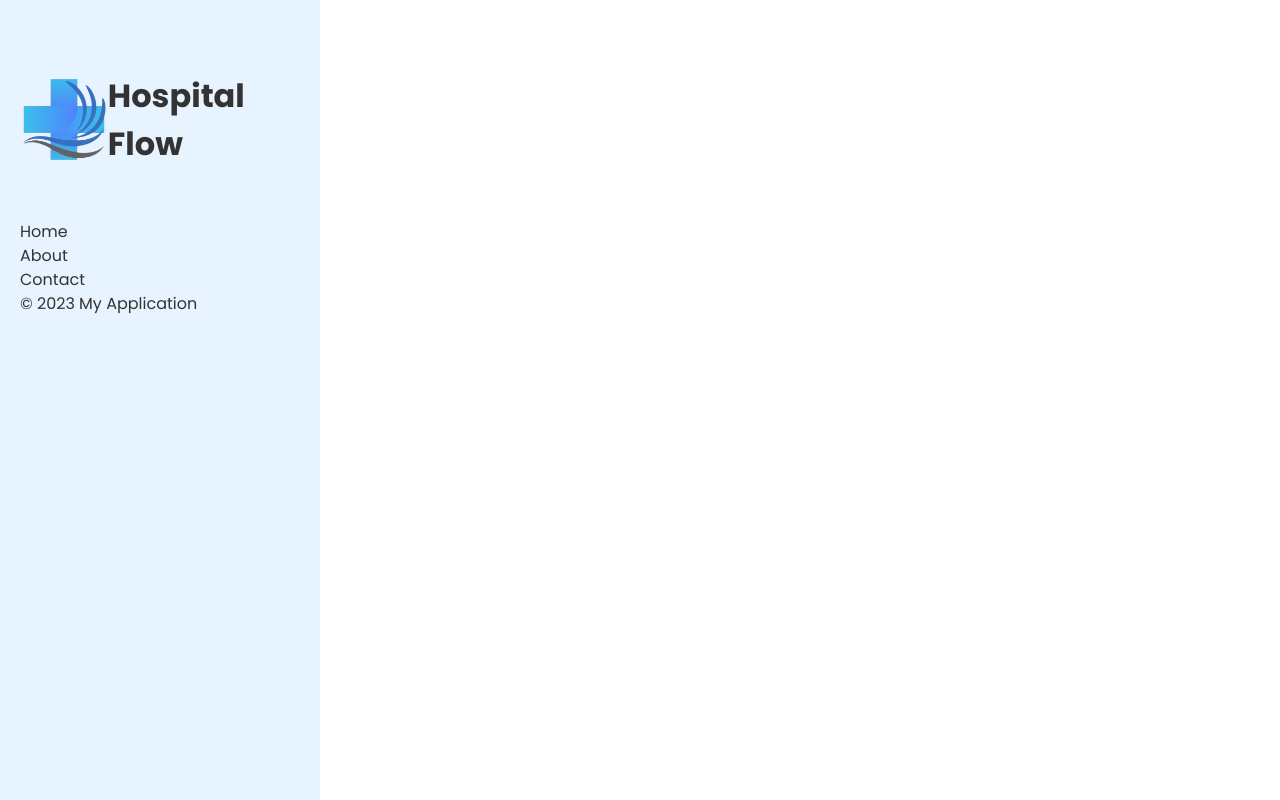
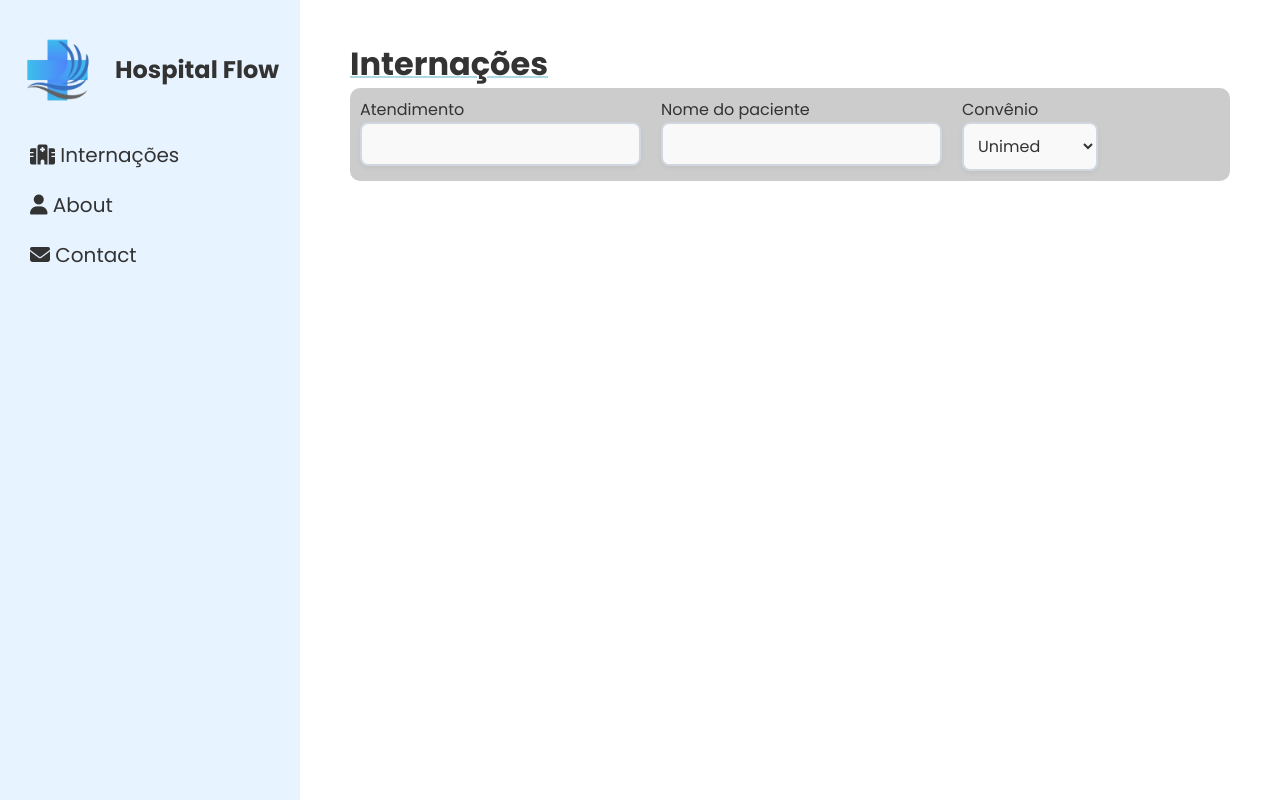
Before and after one commit to villarzz/front-end-hospital-flow, an Angular app: page /internacoes in a window 1280 px wide. Built offline with nearby package versions, Linux system fonts and the light colour scheme; some icons are missing.

Commit message:
adicionando Font Awesome e ajustando estilos da barra lateral e tela de internações

```diff
--- a/angular.json
+++ b/angular.json
@@ -38,7 +38,8 @@
               }
             ],
             "styles": [
-              "src/styles.css"
+              "src/styles.css",
+              "node_modules/@fortawesome/fontawesome-free/css/all.min.css"
             ],
             "scripts": [],
             "server": "src/main.server.ts",
--- a/package.json
+++ b/package.json
@@ -21,6 +21,7 @@
     "@angular/platform-server": "^18.2.0",
     "@angular/router": "^18.2.0",
     "@angular/ssr": "^18.2.10",
+    "@fortawesome/fontawesome-free": "^6.7.2",
     "@hugeicons/angular": "^1.0.4",
     "express": "^4.18.2",
     "rxjs": "~7.8.0",
--- a/src/app/app.module.ts
+++ b/src/app/app.module.ts
@@ -7,7 +7,6 @@ import { LoginComponent } from './pages/login/login.component';
 import { FormsModule } from '@angular/forms';
 import { InternacoesComponent } from './pages/internacoes/internacoes.component';
 import { SideBarComponent } from './components/side-bar/side-bar.component';
-import { HugeIconsModule } from './modules/huge-icons/huge-icons.module';
 import { HttpClientModule } from '@angular/common/http';
 
 @NgModule({
@@ -21,7 +20,6 @@ import { HttpClientModule } from '@angular/common/http';
     BrowserModule,
     FormsModule,
     AppRoutingModule,
-    HugeIconsModule,
     HttpClientModule
   ],
   providers: [
--- a/src/app/components/side-bar/side-bar.component.css
+++ b/src/app/components/side-bar/side-bar.component.css
@@ -1,5 +1,5 @@
 .side-bar {
-  width: 25%;
+  width: 300px;
   height: 100vh;
   background-color: #e7f3ff;
   display: flex;
@@ -7,25 +7,44 @@
   padding: 20px;
 }
 
-.side-bar__header{
+.side-bar__header {
   display: flex;
-  justify-content: center;
+  gap: 20px;
   align-items: center;
-  height: 200px;
+  height: 100px;
+  width: 100%;
+}
+
+.side-bar__nav-list{
+  display: flex;
+  flex-direction: column;
+  gap: 20px;
+  margin-left: 10px;
+}
+
+.side-bar__footer {
+  display: flex;
+  justify-content: space-evenly;
+  align-items: center;
+  height: 100px;
+  width: 100%;
 }
 
 .logo {
   background-image: url("../../../assets/logo.png");
   background-size: cover;
   background-position: center;
-  width: 100px;
-  height: 100px;
-  display: block;
-  margin: 0 auto;
+  width: 75px;
+  height: 75px;
 }
 
-.side-bar__nav{
+.side-bar__nav {
   display: flex;
   flex-direction: column;
   gap: 20px;
+  margin-top: 20px;
 }
+
+a {
+  font-size: 1.25rem;
+}
--- a/src/app/components/side-bar/side-bar.component.html
+++ b/src/app/components/side-bar/side-bar.component.html
@@ -1,21 +1,19 @@
 <div class="side-bar">
   <div class="side-bar__header">
     <span class="logo"></span>
-    <h1>Hospital Flow</h1>
+    <h2>Hospital Flow</h2>
   </div>
   <nav class="side-bar__nav">
-    <ul>
+    <ul class="side-bar__nav-list">
       <li>
-        <a href="#home">
-          <i class="hi hi-home"></i>
-          Home</a
-        >
+        <a href="/internacoes"> <i class="fas fa-hospital"></i> Internações </a>
       </li>
-      <li><a href="#about">About</a></li>
-      <li><a href="#contact">Contact</a></li>
+      <li>
+        <a href="#about"><i class="fas fa-user"></i> About </a>
+      </li>
+      <li>
+        <a href="#contact"><i class="fas fa-envelope"></i> Contact </a>
+      </li>
     </ul>
   </nav>
-  <div class="side-bar__footer">
-    <p>&copy; 2023 My Application</p>
-  </div>
 </div>
--- a/src/app/pages/internacoes/internacoes.component.css
+++ b/src/app/pages/internacoes/internacoes.component.css
@@ -1,3 +1,55 @@
-.internacoes{
+.internacoes {
+  display: flex;
   height: 100vh;
 }
+
+.main {
+  flex: 1;
+  margin-top: 40px;
+  margin-left: 50px;
+}
+
+h1 {
+  text-decoration: underline;
+  text-decoration-color: #add8e6;
+  text-decoration-thickness: 2px;
+}
+
+.form-group {
+  display: flex;
+  gap: 20px;
+  flex-direction: row;
+  background-color: #ccc;
+  margin-right: 50px;
+  padding: 10px;
+  border-radius: 10px;
+}
+
+.input {
+  display: flex;
+  flex-direction: column;
+}
+
+input,
+select {
+  width: 100%;
+  max-width: 400px;
+  padding: 10px;
+  border: 2px solid #d0d7de;
+  border-radius: 8px;
+  outline: none;
+  transition: all 0.3s ease;
+  background-color: #f9f9f9;
+  color: #333;
+  box-shadow: 0 2px 5px rgba(0, 0, 0, 0.05);
+}
+
+input::placeholder {
+  color: #999;
+}
+
+input:focus {
+  border-color: #4da6ff;
+  background-color: #fff;
+  box-shadow: 0 0 0 4px rgba(77, 166, 255, 0.2);
+}
--- a/src/app/pages/internacoes/internacoes.component.html
+++ b/src/app/pages/internacoes/internacoes.component.html
@@ -1,3 +1,27 @@
 <div class="internacoes">
-  <app-side-bar></app-side-bar>
+  <app-side-bar class="sidebar"></app-side-bar>
+  <div class="main">
+    <h1>Internações</h1>
+    <form>
+      <div class="form-group">
+        <div class="input">
+          <label for="atendimento">Atendimento</label>
+          <input type="number" id="atendimento" name="atendimento" required />
+        </div>
+        <div class="input">
+          <label for="paciente">Nome do paciente</label>
+          <input type="text" id="paciente" name="paciente" required />
+        </div>
+        <div class="input">
+          <label for="convenio">Convênio</label>
+          <select>
+            <option value="unimed">Unimed</option>
+            <option value="bradesco">Bradesco</option>
+            <option value="sulamerica">SulAmérica</option>
+            <option value="amil">Amil</option>
+          </select>
+        </div>
+      </div>
+    </form>
+  </div>
 </div>
--- a/src/styles.css
+++ b/src/styles.css
@@ -39,7 +39,7 @@ ul, ol {
   list-style: none;
 }
 
-button, input, textarea, select {
+button, textarea, select {
   font: inherit;
   border: none;
   background: none;
```
Also changed, not shown: src/app/modules/huge-icons/huge-icons.module.ts (deleted, +0 -12 lines), 1 other file (tests, documents, lock files or other folders).
